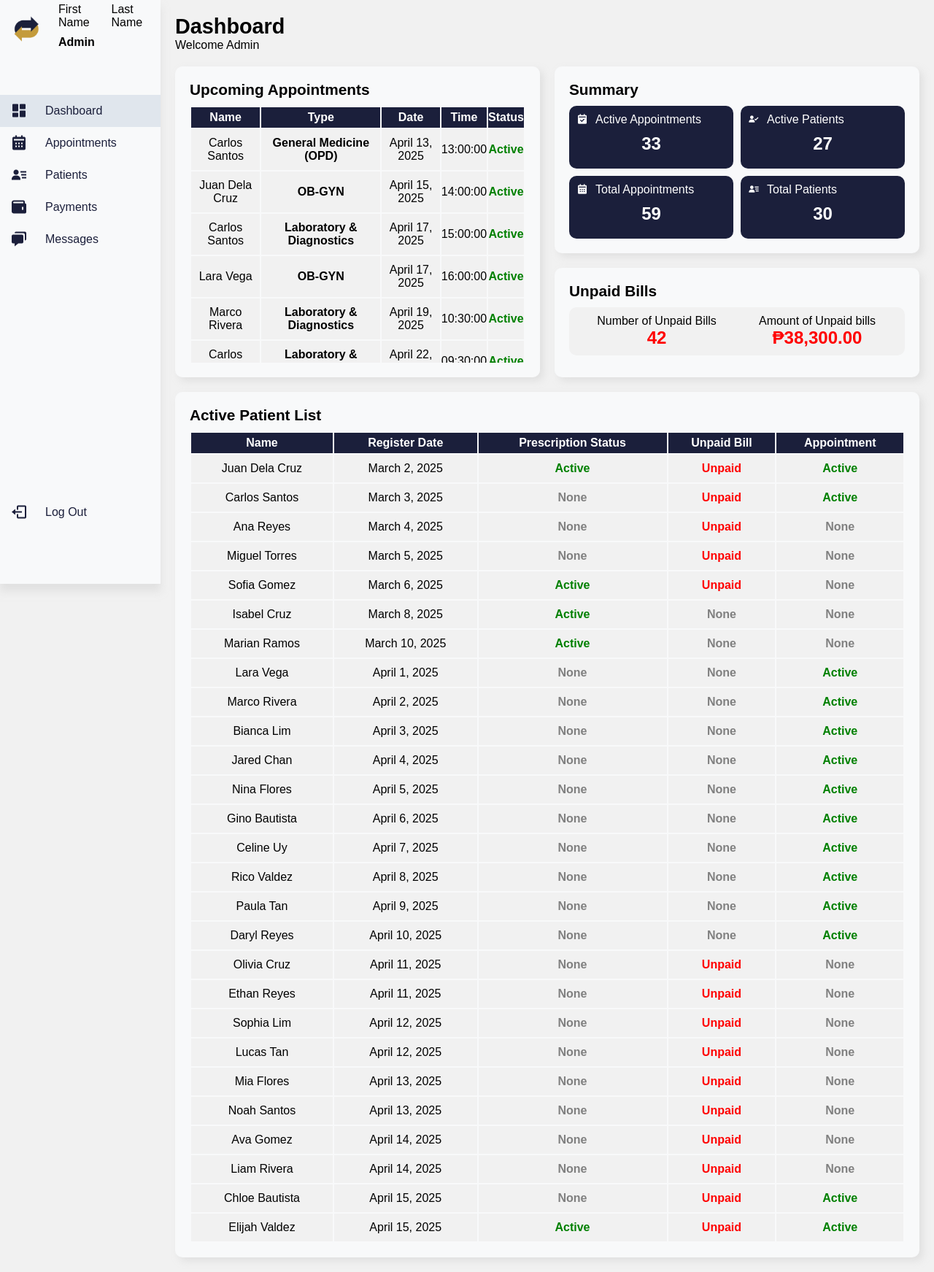
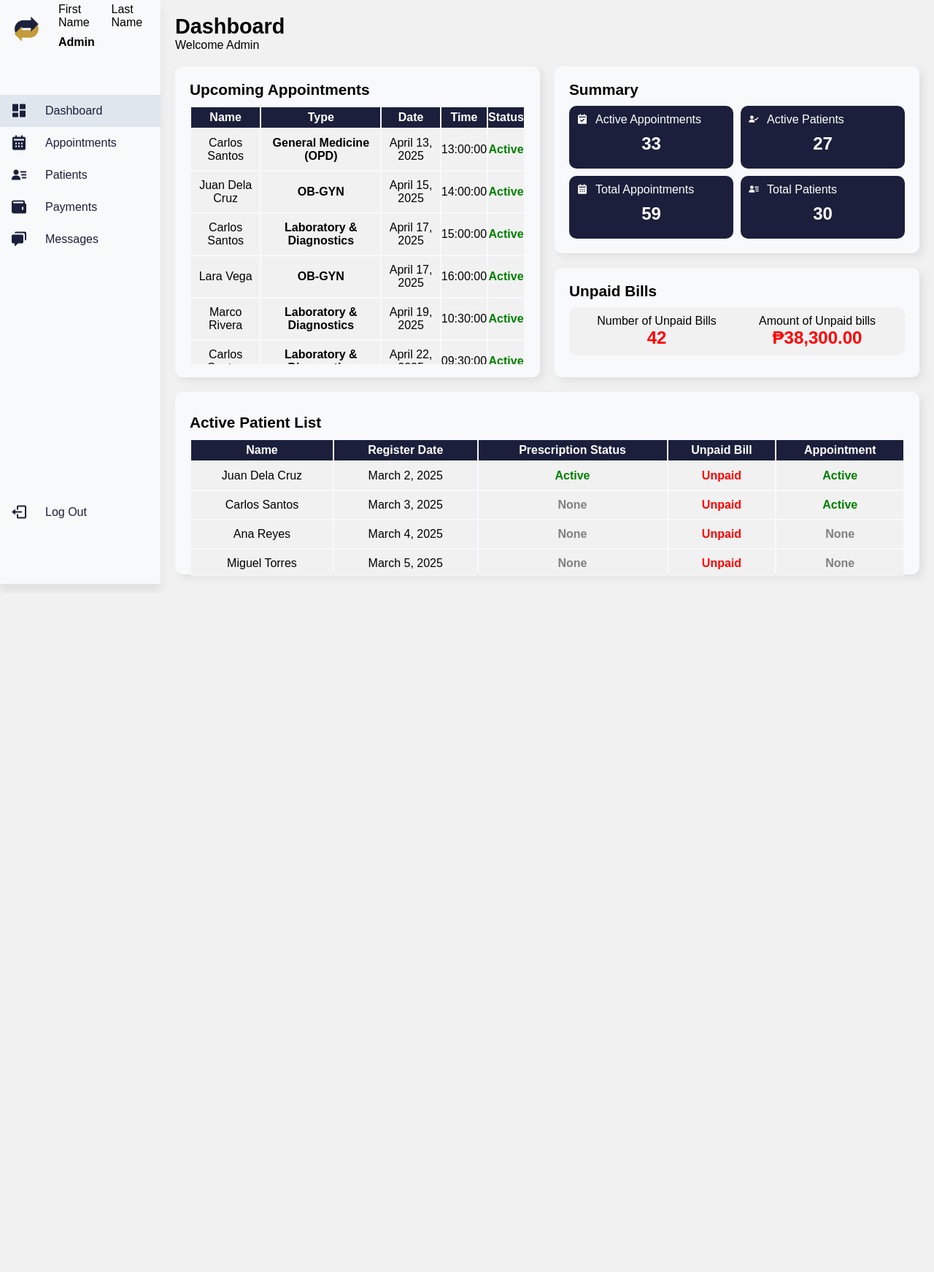
Before and after one commit to codinghades/medisync, a PHP site: page /admin/dashboard.php in a window 1280 px wide. Shown: the whole page at 73% size. After the commit the page ends 807 px from the top, so only its background shows below. Run offline with PHP 8.4, Linux system fonts and the light colour scheme; data comes from the database, SQL or seed files in the repository.

Commit message:
admin dashboard overflow fixed

```diff
--- a/assets/css/adminDashboard.css
+++ b/assets/css/adminDashboard.css
@@ -29,6 +29,9 @@
     font-size: 1.3rem;
     font-weight: 600;
 }
+.activePatientList .header{
+    padding: 10px 0;
+}
 .upcomingAppointments, .summaryCards, .unpaidBills, .activePatientList{
     background-color: var(--primary-bg);
     padding: 20px;
@@ -36,15 +39,13 @@
     box-shadow: 5px 5px 10px var(--shadow-color);
     height: auto;
 }
-.list, .cards, .totalUnpaidBills{
+.cards, .totalUnpaidBills{
     padding-top: 10px;
 }
 
 /* Upcoming Appointments Styles */
 .upcomingAppointments {
     grid-row: span 2;
-    overflow-y: auto;
-    overflow-x: hidden;
     position: relative;
     padding: 0 20px;
     max-height: 500px;
@@ -161,3 +162,26 @@ table td{
     color: red;
     font-weight: 700;
 }
+
+.activePatientList{
+    max-height: calc(100vh - 550px);
+}
+
+.wrapper{
+    max-height: 90%;
+    overflow-y: auto;
+}
+
+.wrapper .list {
+    width: 100%;
+}
+
+.wrapper .list thead {
+    position: sticky;
+    top: 0;
+    background-color: var(--primary-bg);
+    z-index: 1;
+}
+.upcomingAppointments .wrapper{
+    max-height: 83%;
+}
--- a/assets/js/adminDashboardSummary.js
+++ b/assets/js/adminDashboardSummary.js
@@ -3,8 +3,15 @@ async function loadUpcomingAppointments() {
         const response = await fetch('../process/adminDashboardSummary.php');
         const data = await response.json();
 
-        const tableBody = document.querySelector(".upcomingAppointments .list table");
-        tableBody.innerHTML = `
+        const table = document.querySelector(".upcomingAppointments");
+        table.innerHTML = `
+            <div class="header">
+                <p>Upcoming Appointments</p>
+            </div>
+            <div class="wrapper">
+                <div class="list">
+                    <table>
+                        <thead>
                             <tr>
                                 <th>Name</th>
                                 <th>Type</th>
@@ -12,10 +19,17 @@ async function loadUpcomingAppointments() {
                                 <th>Time</th>
                                 <th>Status</th>
                             </tr>
+                        </thead>
+                        <tbody></tbody>
+                    </table>
+                </div>
+            </div>
         `;
 
+        const tableBody = table.querySelector("tbody");
+
         if (!data.upcomingAppointments || data.upcomingAppointments.length === 0) {
-            tableBody.innerHTML += `<tr><td colspan="6">No upcoming appointments found.</td></tr>`;
+            tableBody.innerHTML += `<tr><td colspan="5">No upcoming appointments found.</td></tr>`;
             return;
         }
 
@@ -36,6 +50,8 @@ async function loadUpcomingAppointments() {
         console.error("Error loading upcoming appointments:", error);
     }
 }
+
+
 
 async function fetchSummaryData() {
     try {
@@ -68,16 +84,30 @@ async function fetchActivePatientList() {
         let response = await fetch('../process/adminDashboardSummary.php');
         let data = await response.json();
 
-        let tableBody = document.querySelector(".activePatientList .list table");
-
-        tableBody.innerHTML = `
+        const container = document.querySelector(".activePatientList");
+        container.innerHTML = `
+            <div class="header">
+                <p>Active Patient List</p>
+            </div>
+            <div class="wrapper">
+                <div class="list">
+                    <table>
+                        <thead>
                             <tr>
                                 <th>Name</th>
                                 <th>Register Date</th>
                                 <th>Prescription Status</th>
                                 <th>Unpaid Bill</th>
                                 <th>Appointment</th>
-            </tr>`;
+                            </tr>
+                        </thead>
+                        <tbody></tbody>
+                    </table>
+                </div>
+            </div>
+        `;
+
+let tableBody = container.querySelector("tbody");
 
         if (data.activePatients.length === 0) {
             tableBody.innerHTML += `<tr><td colspan="5">No active patients found.</td></tr>`;
@@ -86,7 +116,7 @@ async function fetchActivePatientList() {
 
         data.activePatients.forEach(patient => {
             let prescriptionClass = patient.prescription_status === "Active" ? "status-active" : "status-none";
-            let unpaidClass = patient.unpaid_bill != 'None'? "status-unpaid" : "status-none";
+            let unpaidClass = patient.unpaid_bill !== 'None' ? "status-unpaid" : "status-none";
             let appointmentClass = patient.active_appointment === "Active" ? "status-active" : "status-none";
 
             let row = `
```
Lines whose indentation alone changed are shown as unchanged.
